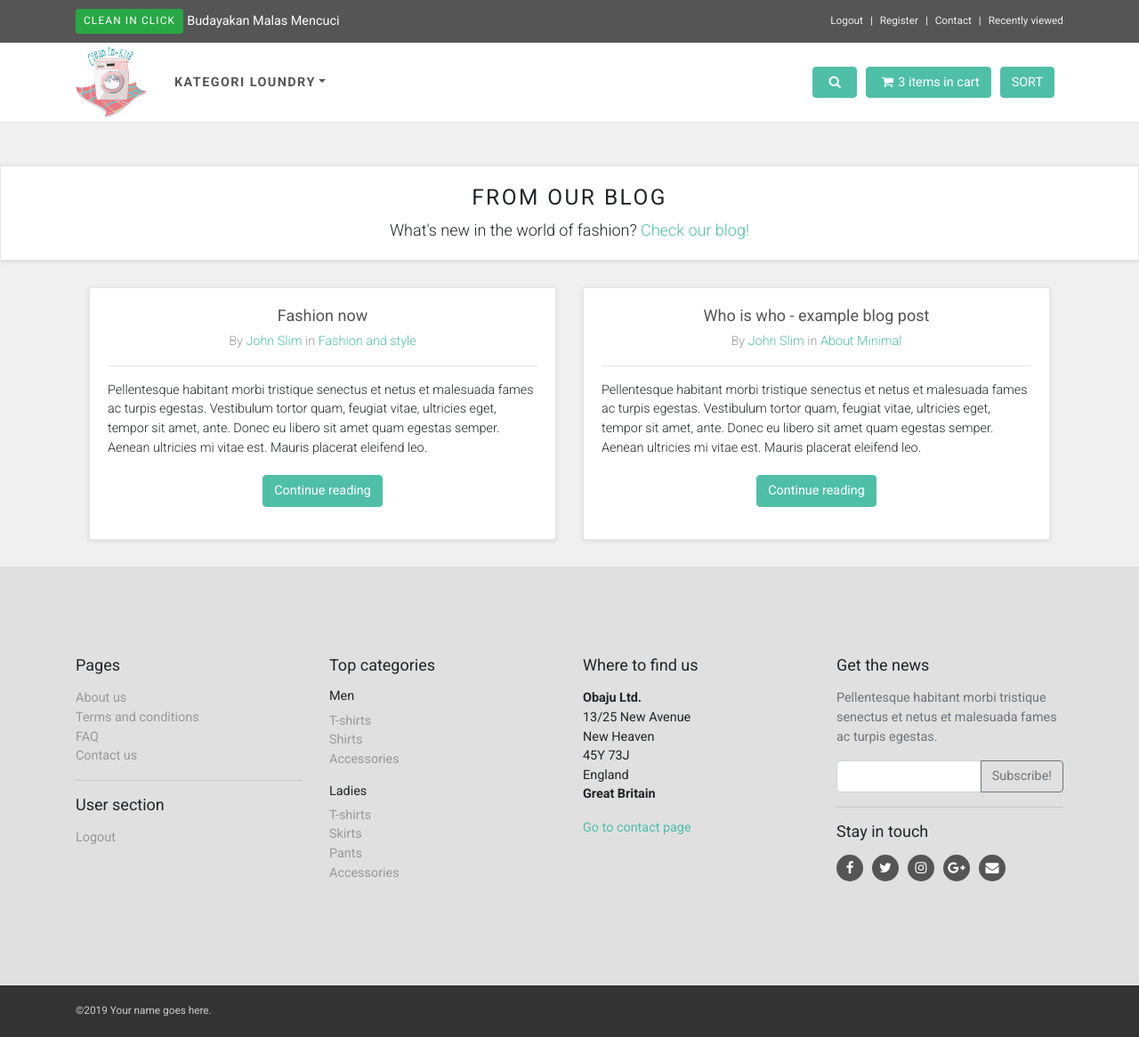
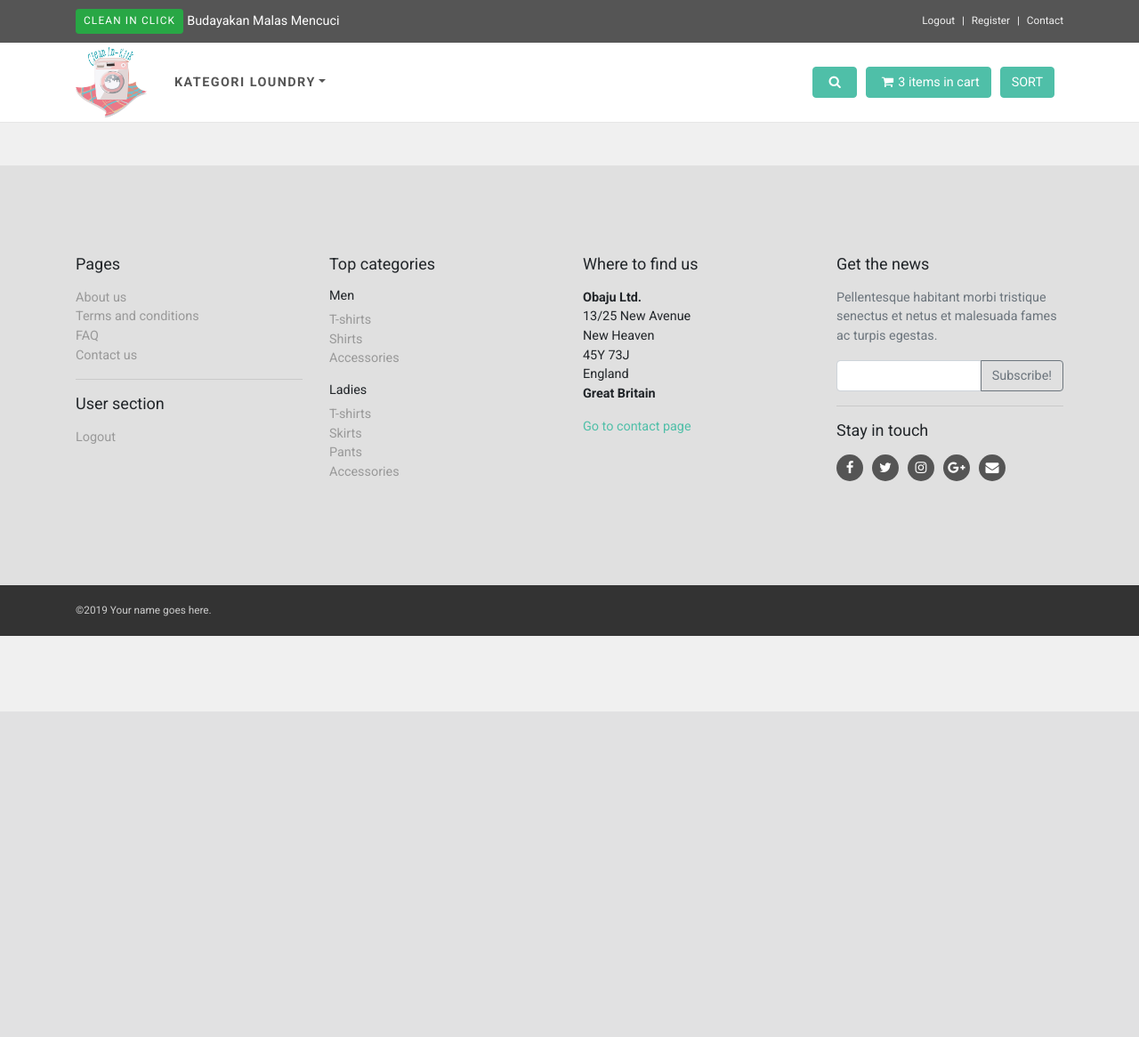
Before and after one commit to ekaru04/online-website-ecommerce, a PHP site: page /selimut.php in a window 1280 px wide. Shown: the whole page at 89% size. After the commit the page ends 800 px from the top, so only its background shows below. Run offline with PHP 8.4, Linux system fonts and the light colour scheme; data comes from the database, SQL or seed files in the repository; data that the repository does not hold is empty.

Commit message:
Shinta Mauliantika

```diff
--- a/selimut.php
+++ b/selimut.php
@@ -41,7 +41,7 @@
                 <li class="list-inline-item"><a href="index.php" >Logout</a></li>
                 <li class="list-inline-item"><a href="register.html">Register</a></li>
                 <li class="list-inline-item"><a href="contact.html">Contact</a></li>
-                <li class="list-inline-item"><a href="#">Recently viewed</a></li>
+                <!-- <li class="list-inline-item"><a href="#">Recently viewed</a></li> -->
               </ul>
             </div>
           </div>
@@ -180,15 +180,15 @@
         *** BLOG HOMEPAGE ***
         _________________________________________________________
         -->
-        <div class="box text-center">
+        <!-- <div class="box text-center">
           <div class="container">
             <div class="col-md-12">
               <h3 class="text-uppercase">From our blog</h3>
               <p class="lead mb-0">What's new in the world of fashion? <a href="blog.html">Check our blog!</a></p>
             </div>
           </div>
-        </div>
-        <div class="container">
+        </div> -->
+        <!-- <div class="container">
           <div class="col-md-12">
             <div id="blog-homepage" class="row">
               <div class="col-sm-6">
@@ -209,7 +209,7 @@
                   <p class="read-more"><a href="post.html" class="btn btn-primary">Continue reading</a></p>
                 </div>
               </div>
-            </div>
+            </div> -->
             <!-- /#blog-homepage-->
           </div>
         </div>
```
